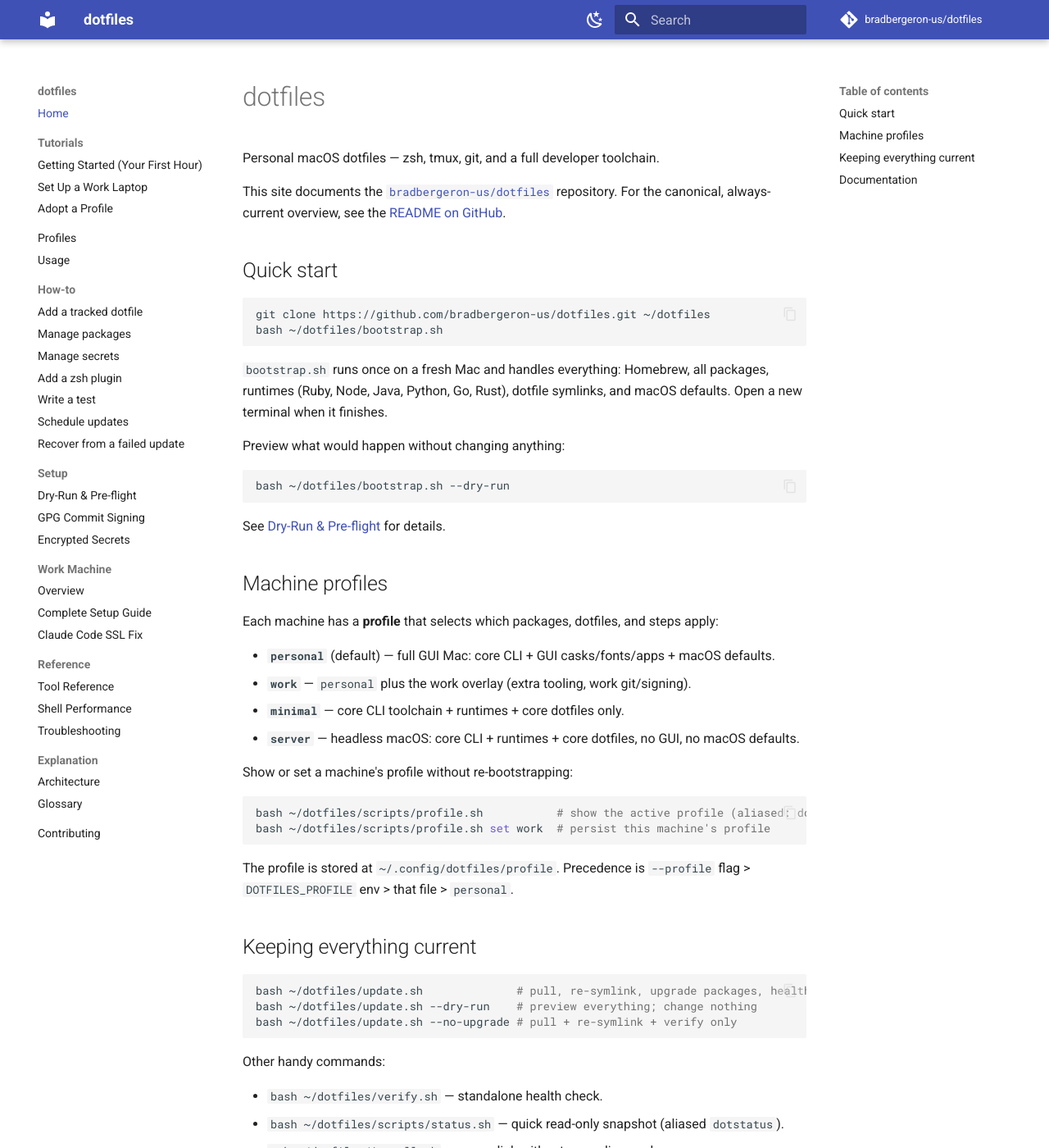
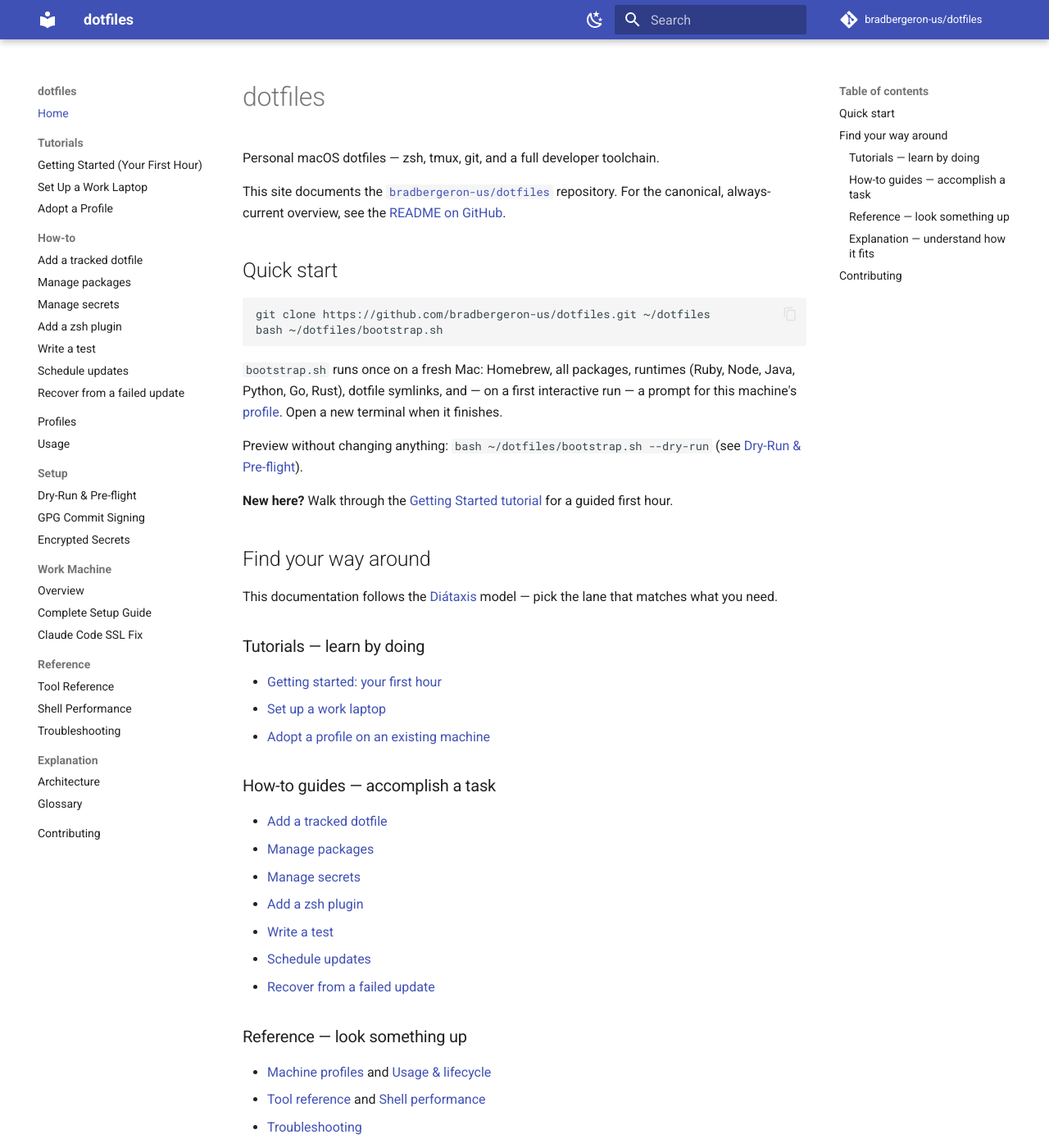
Before and after one commit to bradbergeron-us/dotfiles, an MkDocs documentation site: the page built from docs/index.md, in a window 1280 px wide and 1400 px high. Shown: the whole window at 82% size. Built offline with MkDocs 1.6.1 and Material for MkDocs 9.7.7, drawn with Linux system fonts in a browser that asks for light colours; comment, search, counter and statistics services are not loaded; some of the changed text lies outside the part shown.

Commit message:
docs(cleanup): learning-path index hub, README docs list, nav tidy
- index.md: rewrite as a Diátaxis learning-path hub; drop the inline
  Profiles / Keeping-current sections that duplicated the dedicated pages
  (now linked instead).
- README: add the new pages (Tutorials, How-to, Architecture, Troubleshooting,
  Glossary) to the Documentation table.
- mkdocs.yml: reorder nav so How-to follows Tutorials (Tutorials -> How-to ->
  Profiles -> Usage -> ...); mermaid custom_fences preserved.

Secrets reference <-> how-to were already cross-linked by the content PRs.
mkdocs build --strict is clean.

Co-Authored-By: Oz <oz-agent@warp.dev>

````diff
--- a/docs/index.md
+++ b/docs/index.md
@@ -13,66 +13,52 @@
 bash ~/dotfiles/bootstrap.sh
 ```
 
-`bootstrap.sh` runs once on a fresh Mac and handles everything: Homebrew, all
-packages, runtimes (Ruby, Node, Java, Python, Go, Rust), dotfile symlinks, and
-macOS defaults. Open a new terminal when it finishes.
+`bootstrap.sh` runs once on a fresh Mac: Homebrew, all packages, runtimes (Ruby,
+Node, Java, Python, Go, Rust), dotfile symlinks, and — on a first interactive
+run — a prompt for this machine's [profile](profiles.md). Open a new terminal
+when it finishes.
 
-Preview what would happen without changing anything:
+Preview without changing anything: `bash ~/dotfiles/bootstrap.sh --dry-run`
+(see [Dry-Run & Pre-flight](DRY_RUN_AND_PREFLIGHT.md)).
 
-```sh
-bash ~/dotfiles/bootstrap.sh --dry-run
-```
+**New here?** Walk through the [Getting Started tutorial](tutorials/getting-started.md)
+for a guided first hour.
 
-See [Dry-Run & Pre-flight](DRY_RUN_AND_PREFLIGHT.md) for details.
+## Find your way around
 
-## Machine profiles
+This documentation follows the [Diátaxis](https://diataxis.fr) model — pick the
+lane that matches what you need.
 
-Each machine has a **profile** that selects which packages, dotfiles, and steps
-apply:
+### Tutorials — learn by doing
 
-- **`personal`** (default) — full GUI Mac: core CLI + GUI casks/fonts/apps + macOS defaults.
-- **`work`** — `personal` plus the work overlay (extra tooling, work git/signing).
-- **`minimal`** — core CLI toolchain + runtimes + core dotfiles only.
-- **`server`** — headless macOS: core CLI + runtimes + core dotfiles, no GUI, no macOS defaults.
+- [Getting started: your first hour](tutorials/getting-started.md)
+- [Set up a work laptop](tutorials/work-laptop.md)
+- [Adopt a profile on an existing machine](tutorials/adopt-profile.md)
 
-Show or set a machine's profile without re-bootstrapping:
+### How-to guides — accomplish a task
 
-```sh
-bash ~/dotfiles/scripts/profile.sh           # show the active profile (aliased: dotprofile)
-bash ~/dotfiles/scripts/profile.sh set work  # persist this machine's profile
-```
+- [Add a tracked dotfile](how-to/add-a-dotfile.md)
+- [Manage packages](how-to/manage-packages.md)
+- [Manage secrets](how-to/manage-secrets.md)
+- [Add a zsh plugin](how-to/add-a-zsh-plugin.md)
+- [Write a test](how-to/write-a-test.md)
+- [Schedule updates](how-to/schedule-updates.md)
+- [Recover from a failed update](how-to/recover-from-a-failed-update.md)
 
-The profile is stored at `~/.config/dotfiles/profile`. Precedence is
-`--profile` flag > `DOTFILES_PROFILE` env > that file > `personal`.
+### Reference — look something up
 
-## Keeping everything current
+- [Machine profiles](profiles.md) and [Usage & lifecycle](usage.md)
+- [Tool reference](tools.md) and [Shell performance](performance.md)
+- [Troubleshooting](troubleshooting.md)
+- Setup: [Dry-run & pre-flight](DRY_RUN_AND_PREFLIGHT.md) · [GPG commit signing](GPG_SIGNING.md) · [Encrypted secrets](secrets.md)
+- Work machine: [Overview](work-machine.md) · [Complete setup guide](work-setup-complete.md) · [Claude Code SSL fix](claude-code-ssl-fix.md)
 
-```sh
-bash ~/dotfiles/update.sh              # pull, re-symlink, upgrade packages, health check
-bash ~/dotfiles/update.sh --dry-run    # preview everything; change nothing
-bash ~/dotfiles/update.sh --no-upgrade # pull + re-symlink + verify only
-```
+### Explanation — understand how it fits
 
-Other handy commands:
+- [Architecture](architecture.md) — how bootstrap, install, update, verify, status, and profiles fit together.
+- [Glossary](glossary.md) — terms used across these docs.
 
-- `bash ~/dotfiles/verify.sh` — standalone health check.
-- `bash ~/dotfiles/scripts/status.sh` — quick read-only snapshot (aliased `dotstatus`).
-- `zsh ~/dotfiles/install.sh` — re-symlink without upgrading packages.
+## Contributing
 
-## Documentation
-
-- **Guides**
-    - [Profiles](profiles.md) — `minimal` / `personal` / `work` / `server` and how each is applied.
-    - [Usage & Lifecycle](usage.md) — clone, bootstrap, update, verify, status, and scheduling.
-    - [Contributing](contributing.md) — conventions, the bats-core test workflow, and CI.
-- **Setup**
-    - [Dry-Run & Pre-flight](DRY_RUN_AND_PREFLIGHT.md) — preview and validate before installing.
-    - [GPG Commit Signing](GPG_SIGNING.md) — set up signed Git commits.
-    - [Encrypted Secrets](secrets.md) — commit secrets safely with sops + age.
-- **Work machine**
-    - [Work Machine Setup](work-machine.md) — the layered work overlay approach.
-    - [Complete Work Setup Guide](work-setup-complete.md) — full corporate-environment walkthrough.
-    - [Claude Code SSL Fix](claude-code-ssl-fix.md) — corporate certificate workaround.
-- **Reference**
-    - [Tool Reference](tools.md) — every tool in the Brewfile, with rationale and usage.
-    - [Shell Performance](performance.md) — how shell startup was cut by ~97%.
+See [Contributing](contributing.md) for repo conventions, the bats-core test
+workflow, and CI.
--- a/mkdocs.yml
+++ b/mkdocs.yml
@@ -63,8 +63,6 @@
       - Getting Started (Your First Hour): tutorials/getting-started.md
       - Set Up a Work Laptop: tutorials/work-laptop.md
       - Adopt a Profile: tutorials/adopt-profile.md
-  - Profiles: profiles.md
-  - Usage: usage.md
   - How-to:
       - Add a tracked dotfile: how-to/add-a-dotfile.md
       - Manage packages: how-to/manage-packages.md
@@ -73,6 +71,8 @@
       - Write a test: how-to/write-a-test.md
       - Schedule updates: how-to/schedule-updates.md
       - Recover from a failed update: how-to/recover-from-a-failed-update.md
+  - Profiles: profiles.md
+  - Usage: usage.md
   - Setup:
       - Dry-Run & Pre-flight: DRY_RUN_AND_PREFLIGHT.md
       - GPG Commit Signing: GPG_SIGNING.md
````
Also changed, not shown: README.md (+5 -0 lines).
